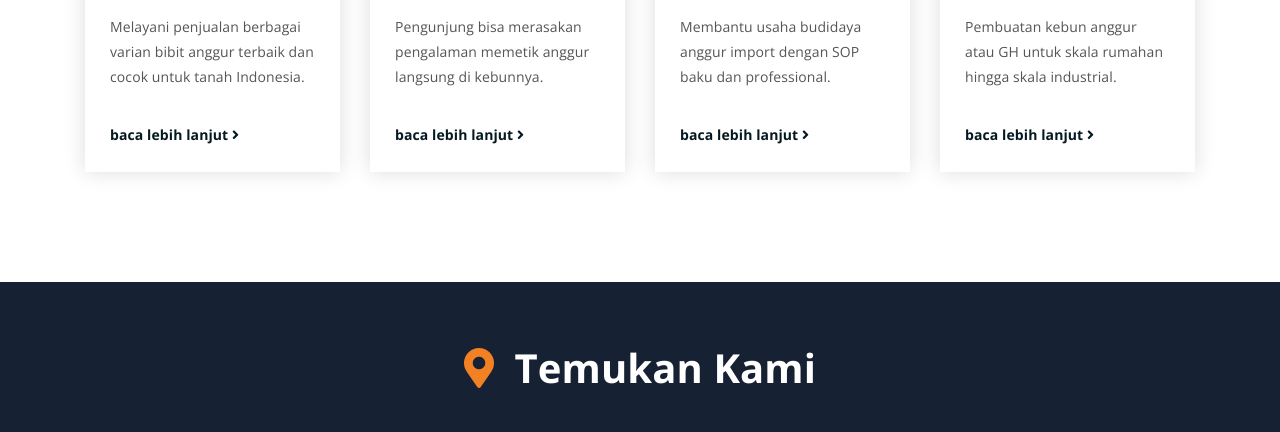
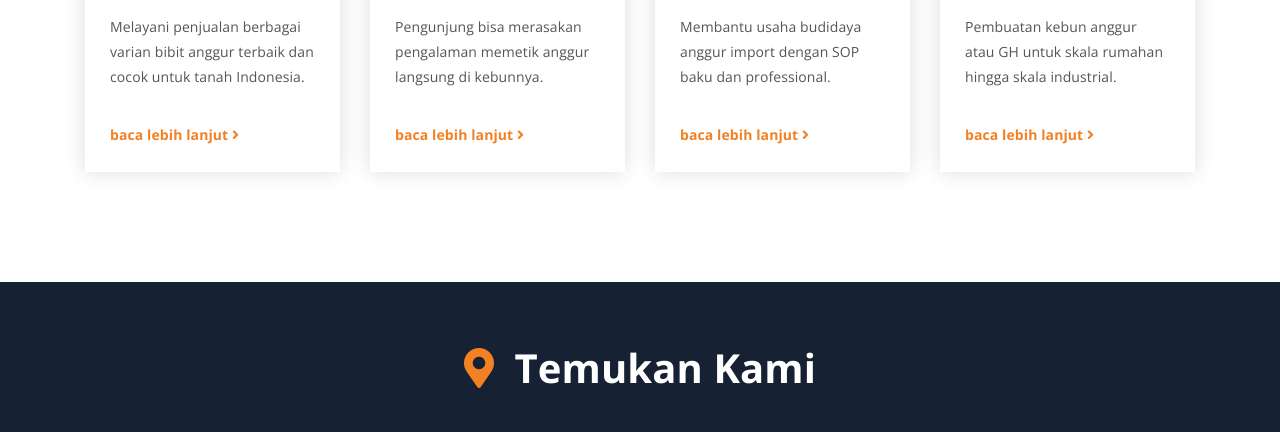
Before and after one commit to ersadishla/anggurindonesia, a plain HTML site: page index.html in a window 1280 px wide. Shown: the part 4040-4472 px from the top of the page. Drawn offline with nearby package versions, Linux system fonts and the light colour scheme.

Commit message:
update CTA button color

```diff
--- a/assets/css/main.css
+++ b/assets/css/main.css
@@ -428,7 +428,7 @@ a.bordered-btn {
 a.read-more-btn {
   display: inline-block;
   margin-top: 15px;
-  color: #051922;
+  color: #F28123;
   -webkit-transition: 0.3s;
   -o-transition: 0.3s;
   transition: 0.3s;
@@ -436,7 +436,7 @@ a.read-more-btn {
 }
 
 a.read-more-btn:hover {
-  color: #F28123;
+  color: #D96F18;
 }
 
 a.boxed-btn, a.bordered-btn, a.cart-btn {
```
